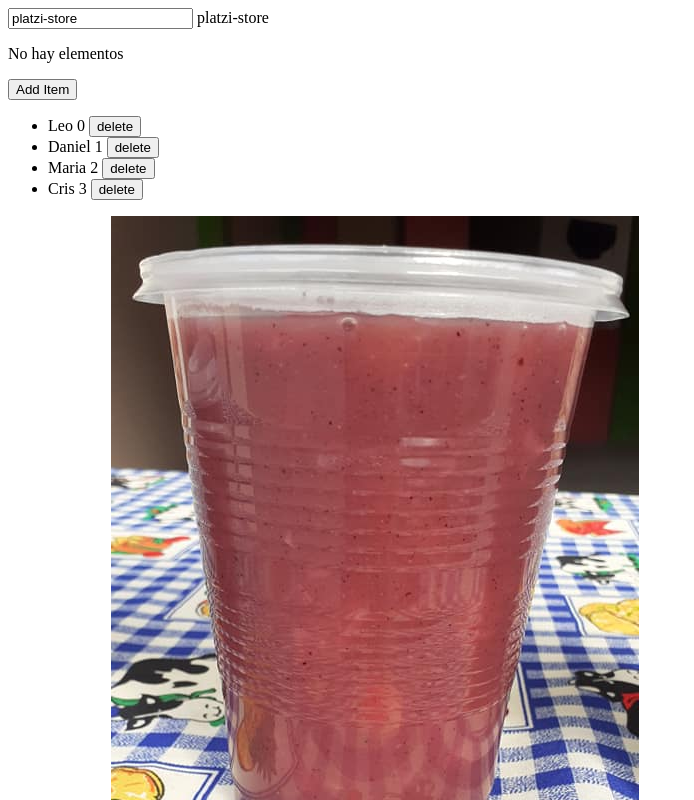
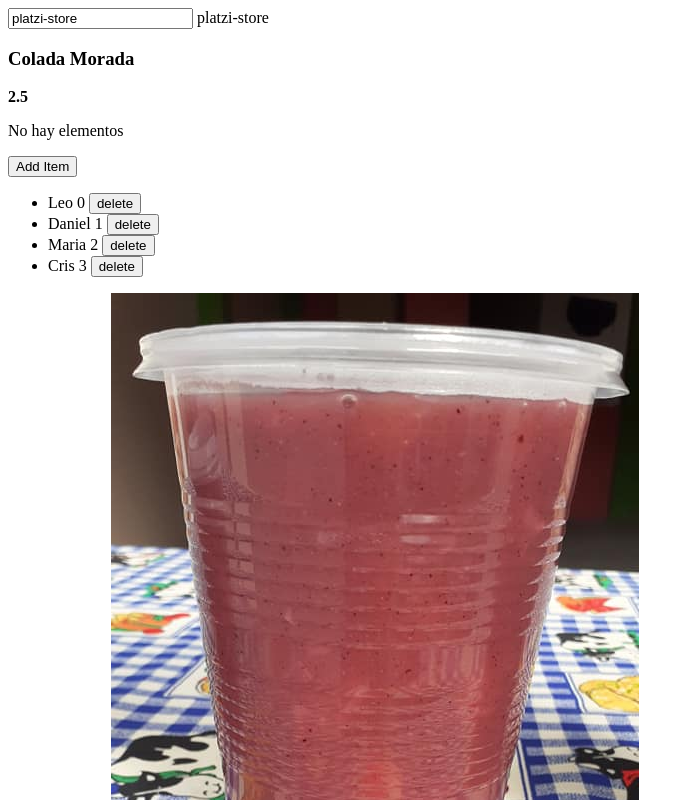
Before and after one commit to leodanielbc/platzi-store, an Angular app: page / in a window 1280 px wide. Shown: the top 800 px of the page, without its empty margins (0-694 px from the left). Built offline with nearby package versions, Linux system fonts and the light colour scheme.

Commit message:
Uso de componentes y decoradores

```diff
--- a/src/app/app.component.html
+++ b/src/app/app.component.html
@@ -1,5 +1,7 @@
 <input type="text" [(ngModel)]="title">
 {{title}}
+
+<app-product></app-product>
 
 <div *ngIf="title === 'leo'">
   Este es leo
--- a/src/app/app.module.ts
+++ b/src/app/app.module.ts
@@ -4,10 +4,12 @@ import { FormsModule } from '@angular/forms';
 
 import { AppRoutingModule } from './app-routing.module';
 import { AppComponent } from './app.component';
+import {ProductComponent} from './components/product.component';
 
 @NgModule({
   declarations: [
-    AppComponent
+    AppComponent,
+    ProductComponent
   ],
   imports: [
     BrowserModule,
--- /dev/null
+++ b/src/app/components/product.component.html
@@ -0,0 +1,2 @@
+<h3>{{product.title}}</h3>
+<strong>{{product.price}}</strong>
--- /dev/null
+++ b/src/app/components/product.component.ts
@@ -0,0 +1,18 @@
+import {Component} from '@angular/core';
+
+import {Product} from '../product.model';
+
+@Component({
+    selector:'app-product',
+    templateUrl:'./product.component.html'
+})
+
+export class ProductComponent{
+    product: Product={
+            id:'1',
+            image:'assets/images/coladaMoradaBig2.jpg',
+            title:'Colada Morada',
+            price:2.50,
+            description:'Vaso grande'
+    };
+}
```
